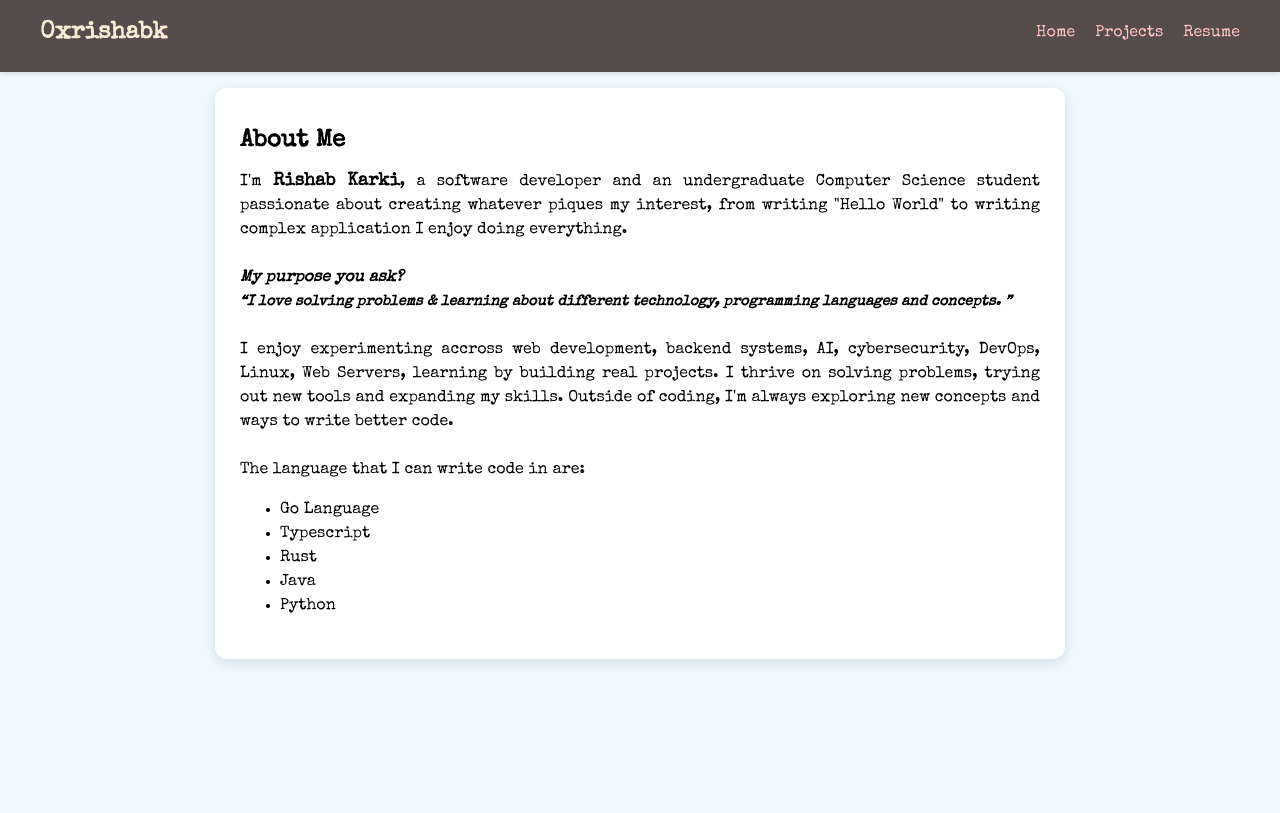
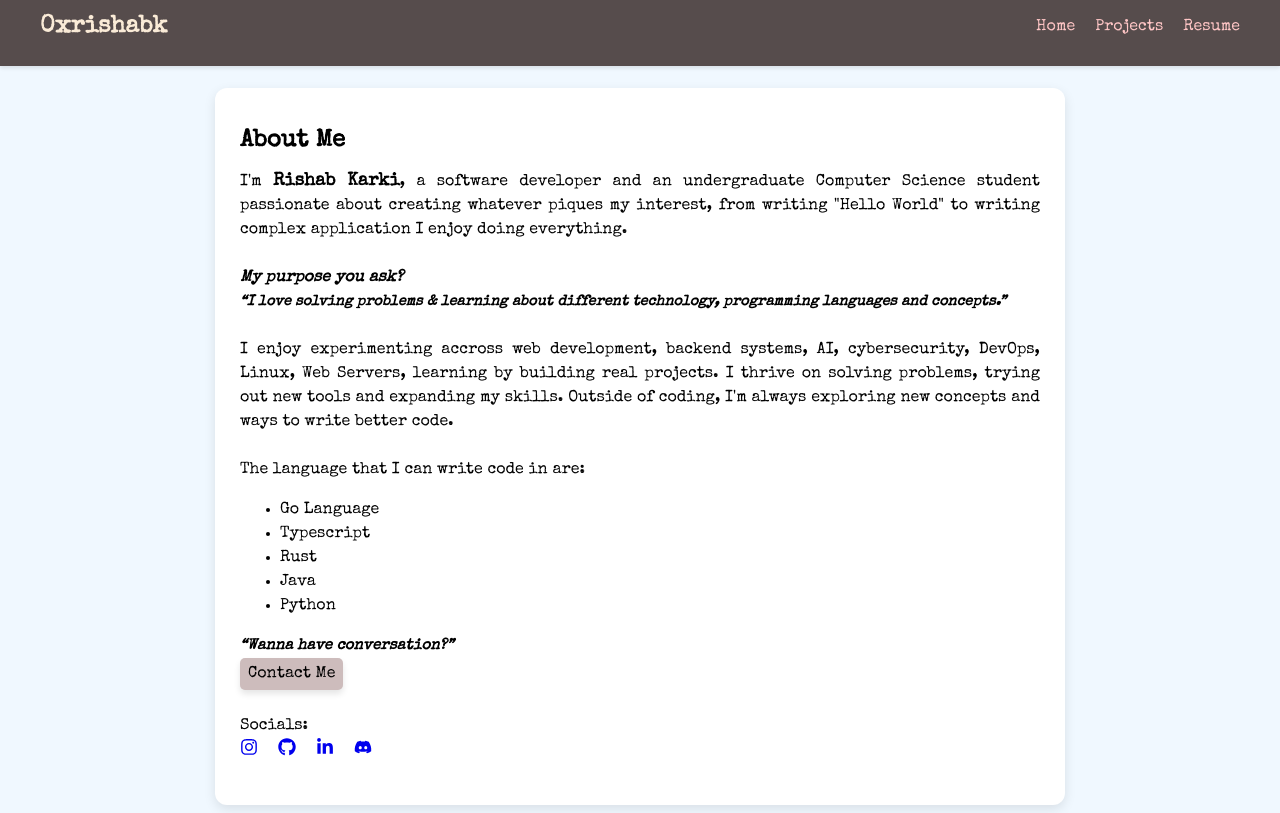
Before and after one commit to 0xrishabk/portfolio_updated, a React (Vite) app: page / in a window 1280 px wide. Built offline with nearby package versions, Linux system fonts and the light colour scheme.

Commit message:
Final Commit before publishing

```diff
--- a/package.json
+++ b/package.json
@@ -10,9 +10,11 @@
     "preview": "vite preview"
   },
   "dependencies": {
+    "@types/react-icons": "^2.2.7",
     "@types/react-router-dom": "^5.3.3",
     "react": "^19.1.1",
     "react-dom": "^19.1.1",
+    "react-icons": "^5.5.0",
     "react-router-dom": "^7.9.1"
   },
   "devDependencies": {
--- /dev/null
+++ b/src/components/Button.css
@@ -0,0 +1,24 @@
+.baseStyle {
+    font-family: 'Special Elite', monospace;
+    font-size: 16px;
+    padding: 8px 8px;
+    border: none;
+    border-radius: 5px;
+    cursor: pointer;
+    box-shadow: 0 4px 6px rgba(0, 0, 0, 0.1);
+    transition: all 0.3s ease-in-out;
+    outline: none;
+}
+
+.baseStyle:hover {
+    transform: translateY(-2px);
+}
+
+.primary {
+    background-color: #cdbcbc;
+}
+
+.primary:hover {
+    color: #ddf8ff;
+    background-color: #9f8d8d;
+}
--- a/src/components/Button.tsx
+++ b/src/components/Button.tsx
@@ -1,4 +1,5 @@
 import type { ReactNode } from "react";
+import './Button.css';
 
 type ButtonProps = {
   children: ReactNode;
--- a/src/components/Card.css
+++ b/src/components/Card.css
@@ -2,13 +2,16 @@
     width: fit-content;
     min-width: 300px;
     max-width: 800px;
+    height: fit-content;
+    min-height: 400px;
+    max-height: 1200px;
+    overflow: scroll;
+    scroll-behavior: smooth;
     padding: 25px;
     border-radius: 12px;
-    overflow: hidden;
     box-shadow: 0 4px 12px rgba(0, 0, 0, 0.1);
-    transition: transform 0.3s, box-shadow 0.3s;
+    transition: all 0.3s ease-in-out;
     background-color: #fff;
-    cursor:crosshair;
 }
 
 .card:hover {
--- /dev/null
+++ b/src/components/Contact.css
@@ -0,0 +1,6 @@
+.contact-list {
+    display: flex;
+    font-size: 18px;
+    gap: 20px;
+    text-decoration: none;
+}
--- /dev/null
+++ b/src/components/Contact.tsx
@@ -0,0 +1,15 @@
+import { FaGithub, FaInstagram, FaLinkedinIn, FaDiscord } from "react-icons/fa";
+import './Contact.css'
+
+function Contact() {
+  return (
+    <div className="contact-list">
+      <a href="https://instagram.com/__rishhhabbk" target="_blank"><FaInstagram /></a>
+      <a href="https://github.com/0xrishabk" target="_blank"><FaGithub/></a>
+      <a href="https://www.linkedin.com/in/rishab-karki-a2b139329/" target="_blank"><FaLinkedinIn/></a>
+      <a href="https://discord.com/users/510811205598969856" target="_blank"><FaDiscord/></a>
+    </div>
+  )
+}
+
+export default Contact;
--- a/src/components/Navbar.css
+++ b/src/components/Navbar.css
@@ -8,16 +8,22 @@
     height: 60px;
     padding-top: 9px;
     padding-bottom: 3px;
+    transition: all 0.3s ease-in-out;
+}
+
+.navbar:hover {
+    transform: translateY(-6px);
 }
 
 .navbar-logo a {
+    font-size: normal;
     text-decoration: none;
     color: antiquewhite;
+    transition: font-size 0.3s color 0.3s;
 }
 
 .navbar-logo a:hover {
     color: rgb(194, 255, 255);
-    transition: font-size 0.3s;
     font-size: 102%;
 }
 
@@ -49,7 +55,9 @@
     text-decoration: none;
     color: #ffc6c6;
     font-weight: 500;
+    font-size: normal;
     transition: color 0.2s;
+    transition: font-size 0.3s;
 }
 
 .navbar-links li a:hover {
@@ -57,8 +65,7 @@
 }
 
 .navbar-links a:hover {
-    transition: font-size 0.6s;
-    font-size: 110%;
+    font-size: 105%;
 }
 
 .navbar-toggle {
--- a/src/pages/Home.css
+++ b/src/pages/Home.css
@@ -25,9 +25,9 @@ h1 {
 }
 
 .quote::before {
-    content: "\201C ";
+    content: "\201C";
 }
 
 .quote::after {
-    content: " \201D";
+    content: "\201D";
 }
--- a/src/pages/Home.tsx
+++ b/src/pages/Home.tsx
@@ -2,6 +2,8 @@ import { useEffect } from "react";
 import Card from "../components/Card";
 import Navbar from "../components/Navbar";
 import "./Home.css";
+import Contact from "../components/Contact";
+import Button from "../components/Button";
 
 function Home() {
   const navItems: Record<string, string> = {
@@ -58,6 +60,19 @@ function Home() {
                 <li>Java</li>
                 <li>Python</li>
             </ul>
+            <p>
+              <strong className="quote" style={{ fontSize: "15px" }}>Wanna have conversation?</strong>
+              <br/>
+
+              <Button onClick={() => { window.open('mailto:rishabkarki78@gmail.com', "_blank") }}>
+                Contact Me
+              </Button>
+              <br/>
+              <br/>
+
+
+              Socials: <Contact/>
+            </p>
           </div>
         </Card>
       </div>
--- a/src/pages/Projects.tsx
+++ b/src/pages/Projects.tsx
@@ -17,7 +17,7 @@ function Projects() {
       <Navbar navItems={navItems}>
         <a href="https://github.com/0xrishabk">0xrishabk</a>
       </Navbar>
-      <p>This is a project</p>
+      <p>Updating Soon....</p>
     </div>
   );
 }
```
Also changed, not shown: 1 other file (tests, documents, lock files or other folders).
